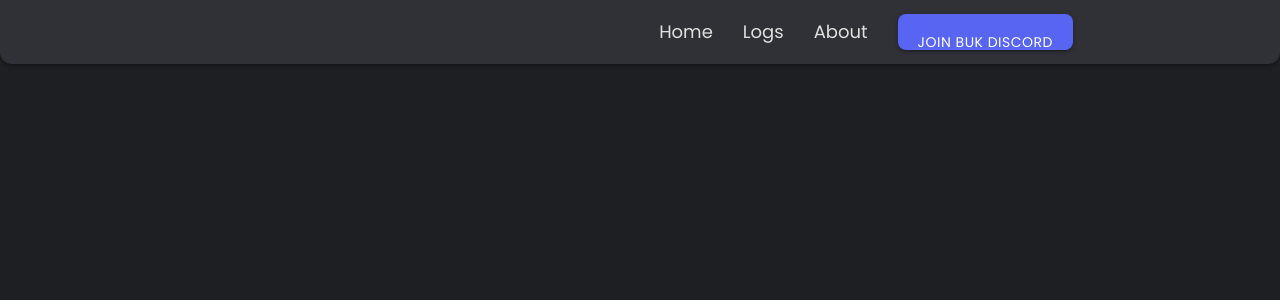
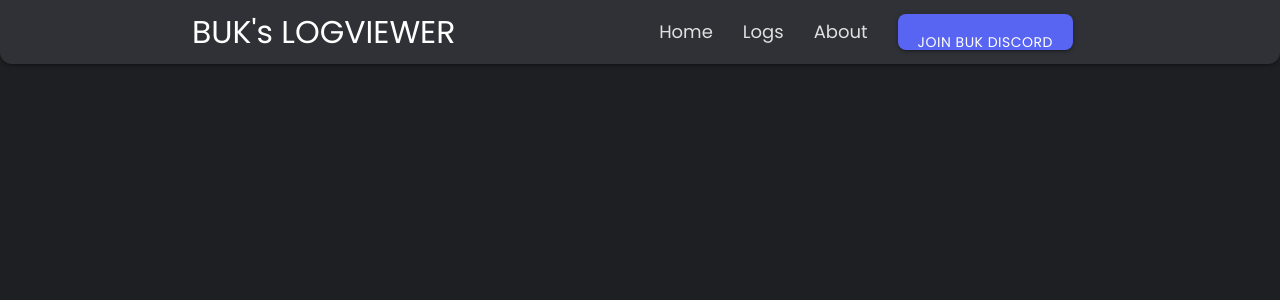
Before and after one commit to stinoooo/BUK-Modmail-Logviewer, a Python web app: template templates/base.html in a window 1280 px wide. Shown: the top 300 px of the page. Run offline with Jinja, Linux system fonts and the light colour scheme; the template is opened without the code that fills it, so the values that code supplies are empty; some libraries are stand-ins or nearby versions.

Commit message:
Update navbar.html

```diff
--- a/templates/navbar.html
+++ b/templates/navbar.html
@@ -1,7 +1,11 @@
-
 <div class='navbar-fixed'>
     <nav class="darken-2">
         <div class="nav-wrapper container">
+            <!-- Brand logo -->
+            <a id="logo-container" href="/" class="brand-logo">
+                <span id="dash" class="material-icons">BUK's LOGVIEWER</span>
+            </a>
+
             <!-- Navigation Links -->
             <ul class="right hide-on-med-and-down">
                 <li><a href="/">Home</a></li>
```
